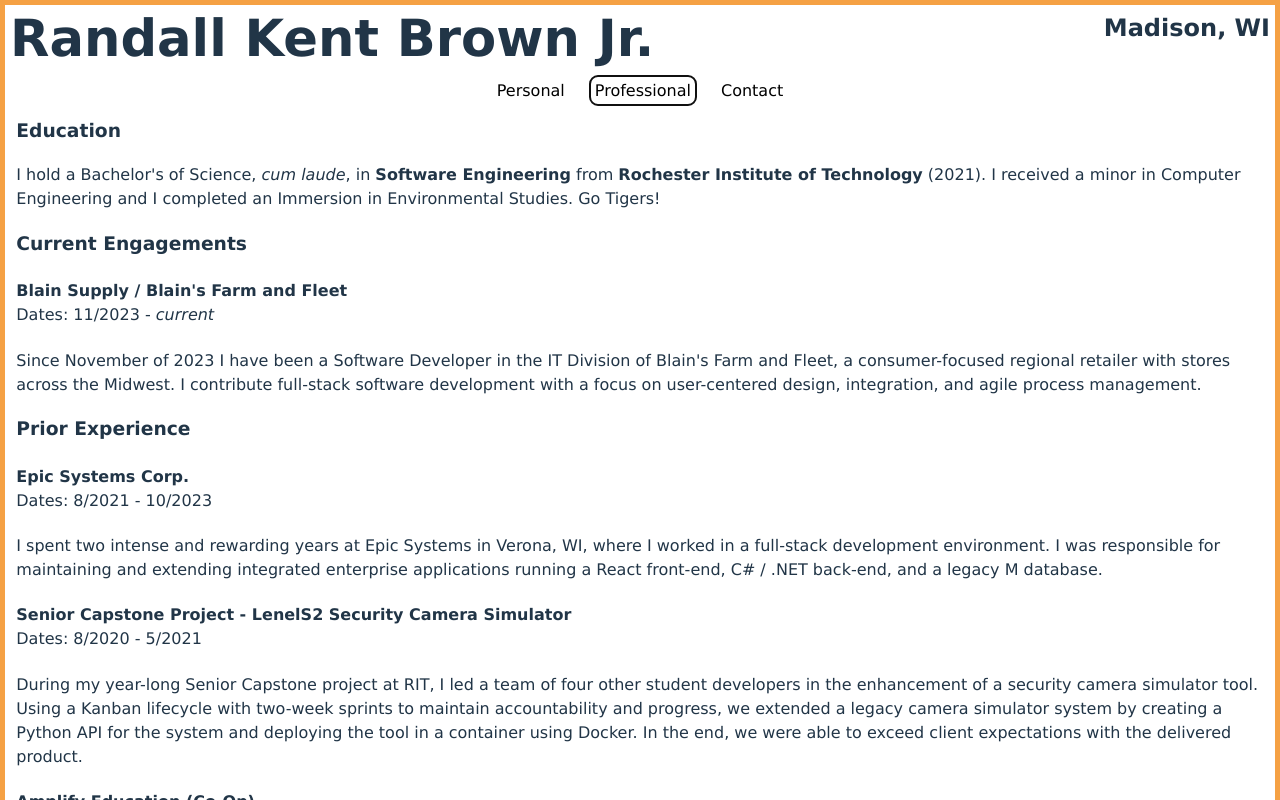
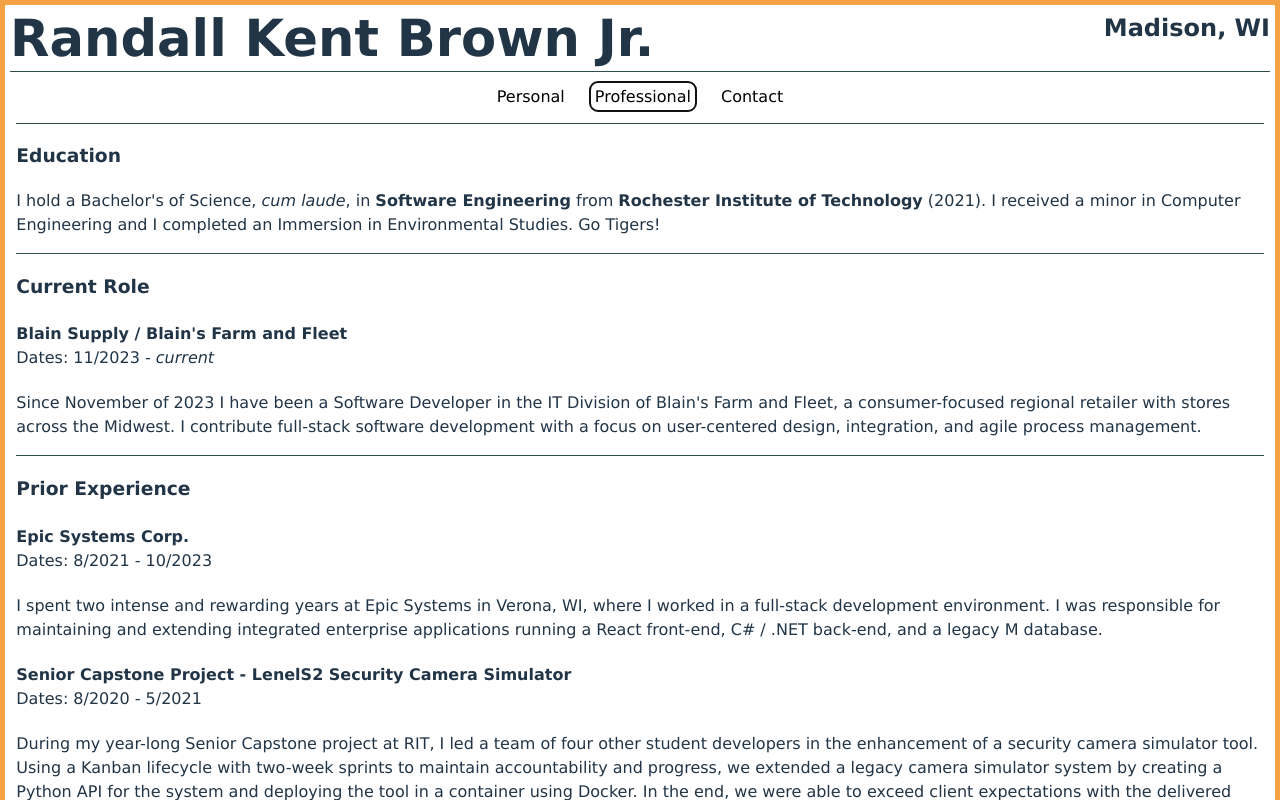
Before and after one commit to randallkentbrown/site-frontend, a React (Vite) app: page / in a window 1280 px wide. Both pictures are taken after a click on the button "Professional". Shown: the top 800 px of the page. Built offline with nearby package versions, Linux system fonts and the light colour scheme.

Commit message:
continuing to work

```diff
--- a/src/app/App.jsx
+++ b/src/app/App.jsx
@@ -1,5 +1,4 @@
 import LightweightSite from '#app/lightweight/LightweightSite.jsx';
-// import './App.css'
 
 function App() {
   return <LightweightSite />;
--- a/src/app/lightweight/LightweightSite.css
+++ b/src/app/lightweight/LightweightSite.css
@@ -64,3 +64,14 @@
 ._toolbarButton:active {
     background-color:darkgrey;
 }
+
+.divider {
+    border-bottom: 1px solid darkslategrey;
+    box-sizing: border-box;
+    width: 100%;
+    height: 0px;
+}
+
+.mb-5 {
+    margin-bottom: 5px;
+}
--- a/src/app/lightweight/LightweightSite.jsx
+++ b/src/app/lightweight/LightweightSite.jsx
@@ -11,6 +11,7 @@
 
     return <div className="_site">
         <Header />
+        <div className="divider mb-5" />
         <Toolbar setPage={setPageNumber}/>
         <Page page={page}/>
     </div>;
@@ -73,7 +74,8 @@
 
 const PersonalPage = () => {
     return <>
-        <h3 className="_firstHeading">About Me</h3>
+        <div className="divider"/>
+        <h3>About Me</h3>
         <p>
             Hello, I'm Kent! I'm a software engineer with a passion for education and environmentalism! I currently live in Madison, Wisconsin,
             where I moved after graduating from Rochester Institute of Technology, in Rochester, NY in 2021. I've lived all over the country and
@@ -83,6 +85,7 @@
             I enjoy playing volleyball, skiing, running, and both video games and tabletop games - but most of all, spending time with my beautiful
             girlfriend Carly and my wonderful friends.
         </p>
+        <div className="divider"/>
         <h3>Charlie Brown's Tree Farm</h3>
         <p>
             My family are the proud owners of a beautiful Christmas Tree Farm in Milford, New Jersey, near the Pennsylvania border.
@@ -105,18 +108,20 @@
 /* A page detailing my professional experience. */
 const ProfessionalPage = () => {
     return <>
-        <h3 className="_firstHeading">Education</h3>
+        <div className="divider"/>
+        <h3>Education</h3>
         <p>
             I hold a Bachelor's of Science, <i>cum laude</i>, in <b>Software Engineering</b> from <b>Rochester Institute of Technology</b> (2021).
             I received a minor in Computer Engineering and I completed an Immersion in Environmental Studies. Go Tigers!
         </p>
-
-        <h3>Current Engagements</h3>
+        <div className="divider"/>
+        <h3>Current Role</h3>
         <DatedHeading date={<>11/2023 - <i>current</i></>}>Blain Supply / Blain's Farm and Fleet</DatedHeading>
         <p>
             Since November of 2023 I have been a Software Developer in the IT Division of Blain's Farm and Fleet, a consumer-focused regional retailer
             with stores across the Midwest. I contribute full-stack software development with a focus on user-centered design, integration, and agile process management.
         </p>
+        <div className="divider"/>
         <h3>Prior Experience</h3>
         <DatedHeading date="8/2021 - 10/2023">Epic Systems Corp.</DatedHeading>
         <p>
@@ -148,13 +153,17 @@
 
 const ContactPage = () => {
     return <>
-        <h3 className="_firstHeading">Get In Touch</h3>
+        <div className="divider"/>
+        <h3>Get In Touch</h3>
         <p>
             If you have a <i>legitimate</i> reason to contact me, please do! Reach out through these official channels:
+            <br />
+            <ul>
+                <li>email: <a href="mailto:randall.k.brown.jr@gmail.com">randall.k.brown.jr@gmail.com</a></li>
+                <li>linkedin: <a href="https://www.linkedin.com/in/randall-kent-brown">www.linkedin.com/in/randall-kent-brown</a></li>
+            </ul>
         </p>
-        email: <a href="mailto:randall.k.brown.jr@gmail.com">randall.k.brown.jr@gmail.com</a>
-        <br />
-        linkedin: <a href="https://www.linkedin.com/in/randall-kent-brown">www.linkedin.com/in/randall-kent-brown</a>
+        <div className="divider"/>
         <h3>Check Out the Site</h3>
         <p>
             If you're curious about the code behind the site, you're in luck: I've made the code open source! Feel free to check it out on GitHub.
--- a/src/index.css
+++ b/src/index.css
@@ -15,10 +15,12 @@
   -moz-osx-font-smoothing: grayscale;
 }
 
-html,body {
+html,body,#root {
   min-height: 100%;
   height: 100%;
   max-height: 100%;
+  min-width: 100%;
+
   overflow: none;
 }
 
@@ -75,7 +77,3 @@
     background-color: #f9f9f9;
   }
 }
-
-#root {
-  height: 100%;
-}
```
